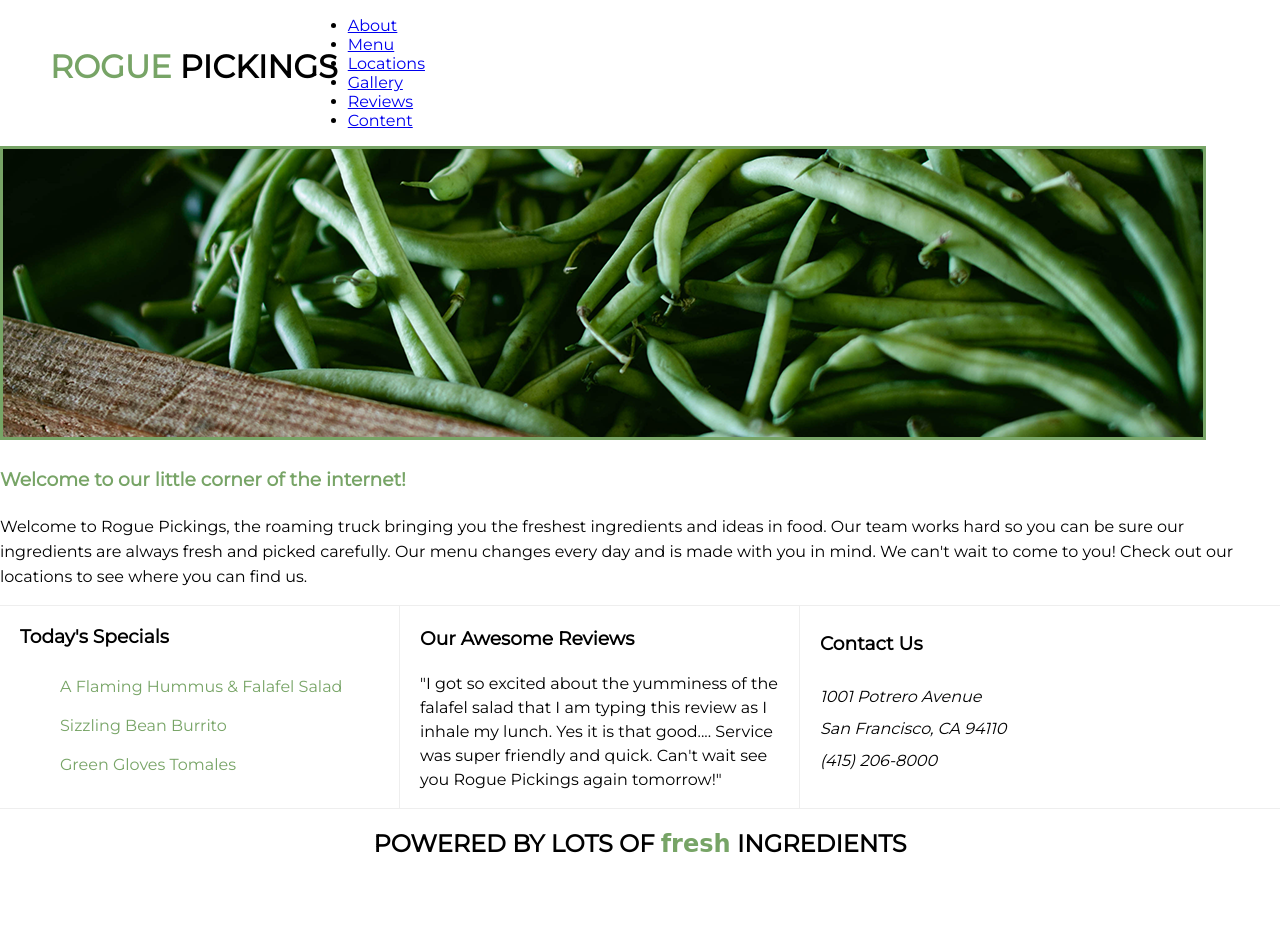
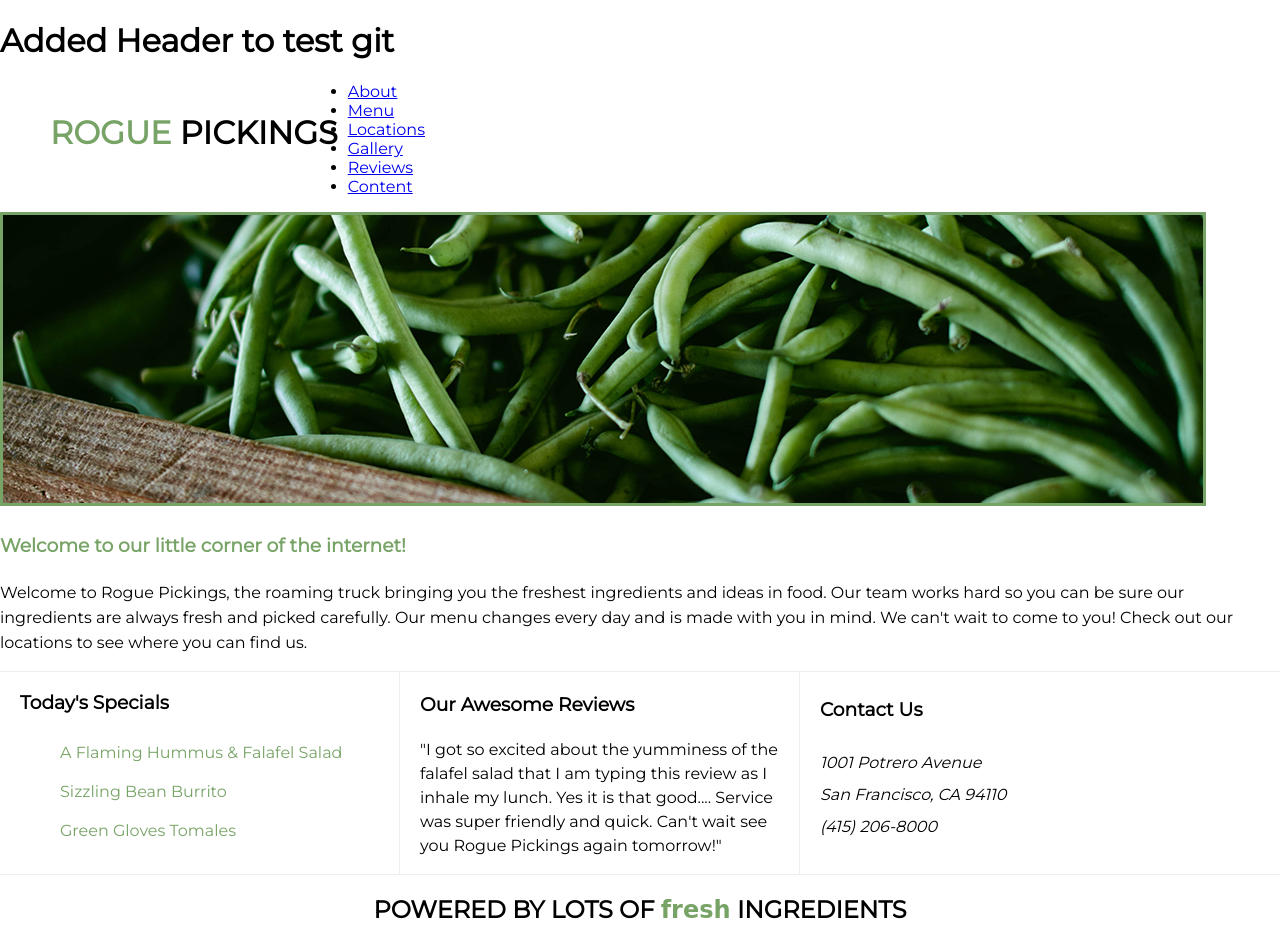
Before and after one commit to KBjornV/rougue, a plain HTML site: page index.html in a window 1280 px wide. Before the commit the page ends 859 px from the top, so only its background shows below. Drawn offline with Linux system fonts and the light colour scheme.

Commit message:
added header for git test

```diff
--- a/index.html
+++ b/index.html
@@ -9,6 +9,8 @@
     </head>
 
     <body>
+
+        <h1>Added Header to test git</h1>
 
         <div class="full-width">
             <header>
```
